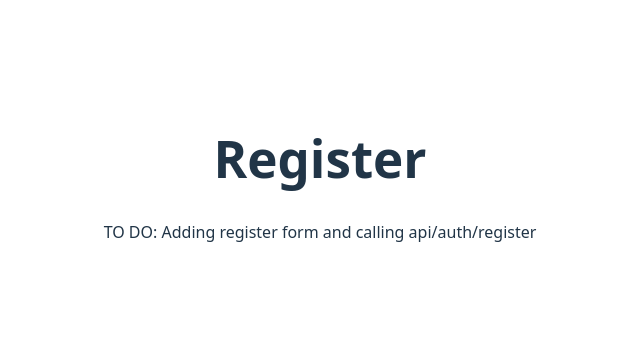
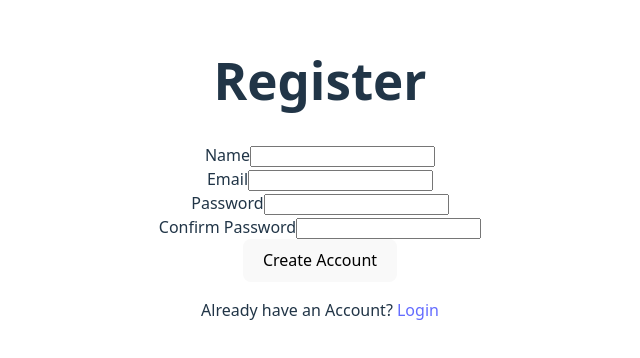
Before and after one commit to med-ilyass/devboard-tracker, a React (Vite) app in the folder frontend/devboard/: page /register in a window 1280 px wide. Shown: the part 222-580 px from the top of the page, without its empty margins (320-960 px from the left). Built offline with nearby package versions, Linux system fonts and the light colour scheme.

Commit message:
back-end, front-end and db work fine, able to connnect to the database

```diff
--- a/frontend/devboard/src/pages/Login.jsx
+++ b/frontend/devboard/src/pages/Login.jsx
@@ -1,5 +1,5 @@
 import { useState } from "react";
-import { useNavigate } from "react-router-dom";
+import { useNavigate, Link } from "react-router-dom";
 export default function Login({ onLogin }) {
 
     const [error, setError] = useState("");
@@ -54,7 +54,7 @@ export default function Login({ onLogin }) {
                 </div>
                 <button type="submit">Login</button>
             </form>
-
+            <p style={{ marginTop: "1rem" }}>New User? <Link to="/register" >Create Account</Link></p>
         </div >
     );
 }
--- a/frontend/devboard/src/pages/Register.jsx
+++ b/frontend/devboard/src/pages/Register.jsx
@@ -1,10 +1,86 @@
+
+import { useState } from "react";
+import { useNavigate } from "react-router-dom";
+import { Link } from "react-router-dom";
 
 
-export default function Register() {
+export default function Register({ onLogin }) {
+    const [error, setError] = useState("");
+    const [loading, setLoading] = useState(false)
+    const navigate = useNavigate();
+
+    async function handleSubmit(e) {
+        e.preventDefault();
+        setError("")
+        setLoading(true)
+
+        const form = new FormData(e.target);
+        const name = form.get("name")
+        const email = form.get("email")
+        const password = form.get("password")
+        const confirmPassword = form.get("confirm_password")
+
+        if (password !== confirmPassword) {
+            //will add a condition
+            // won't create account until password is same as confirm password
+            setError("passwords do not match")
+            setLoading(false)
+            return;
+        }
+
+        try {
+            const res = await fetch("/api/auth/register", {
+                method: "POST",
+                headers: { "Content-type": "application/json" },
+                body: JSON.stringify({ name, email, password })
+            });
+            const data = await res.json();
+
+            if (!res.ok) {
+                setError(data.message || "Registration failed")
+                return;
+            }
+
+            onLogin(data.user, data.token)
+            navigate("/")
+        } catch (error) {
+            console.error(error);
+            setError("Network Error!")
+        } finally {
+            setLoading(false)
+        }
+
+    }
+
+
+
+
     return (
         <div className="page">
+            {error && <p style={{ color: "red" }}>{error}</p>}
             <h1>Register</h1>
-            <p>TO DO: Adding register form and calling api/auth/register</p>
+            <form className="form" onSubmit={handleSubmit}>
+                <div className="field">
+                    <label>Name</label>
+                    <input type="text" name="name" required />
+                </div>
+                <div className="field">
+                    <label>Email</label>
+                    <input type="email" name="email" required />
+                </div>
+                <div className="field">
+                    <label>Password</label>
+                    <input type="password" name="password" required />
+                </div>
+                <div className="field">
+                    <label>Confirm Password</label>
+                    <input type="password" name="confirm_password" required />
+                </div>
+                <button type="submit" disabled={loading}>
+                    {loading ? "Creating acoount..." : "Create Account"}
+                </button>
+            </form>
+            <p style={{ marginTop: "1rem" }}>Already have an Account? <Link to="/login" >Login</Link></p>
         </div>
     );
 }
```
Also changed, not shown: 2 other files (tests, documents, lock files or other folders).
